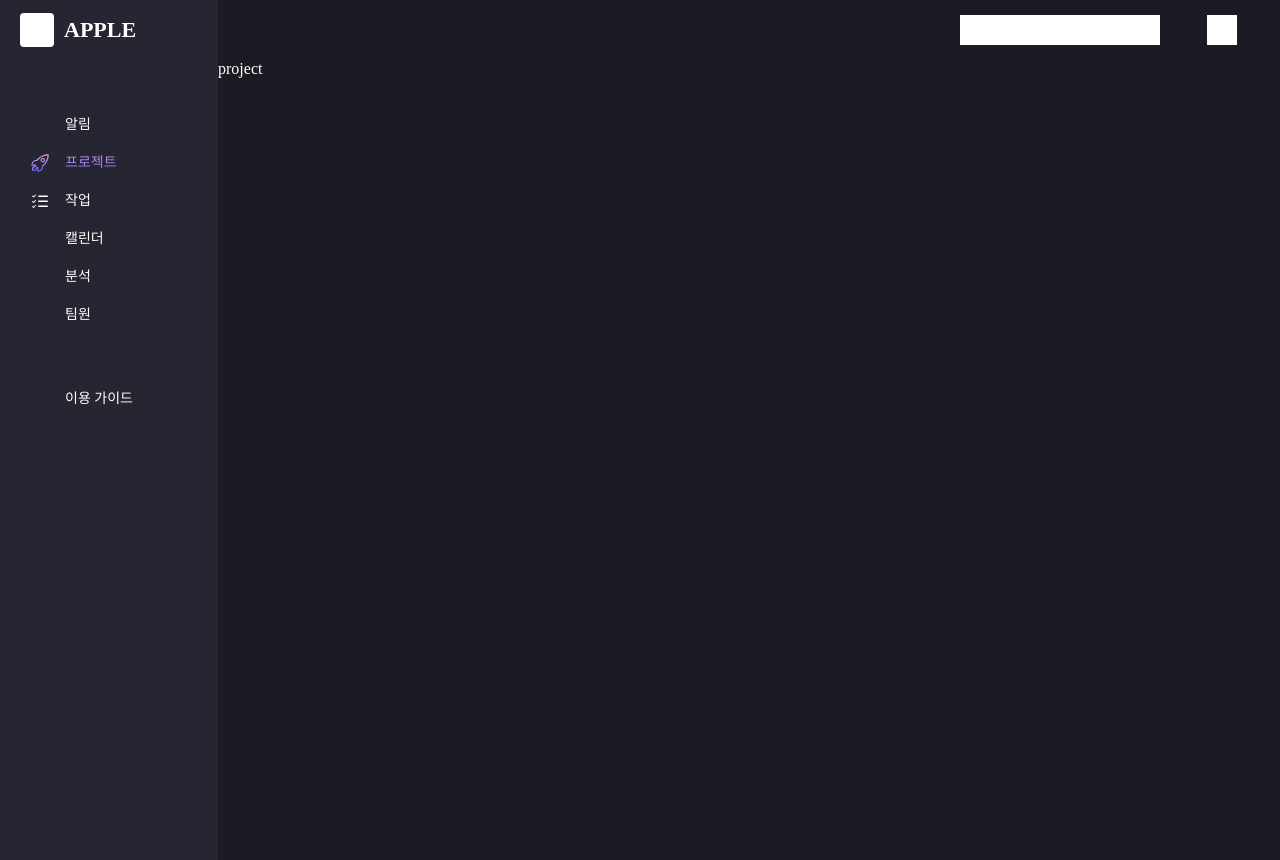
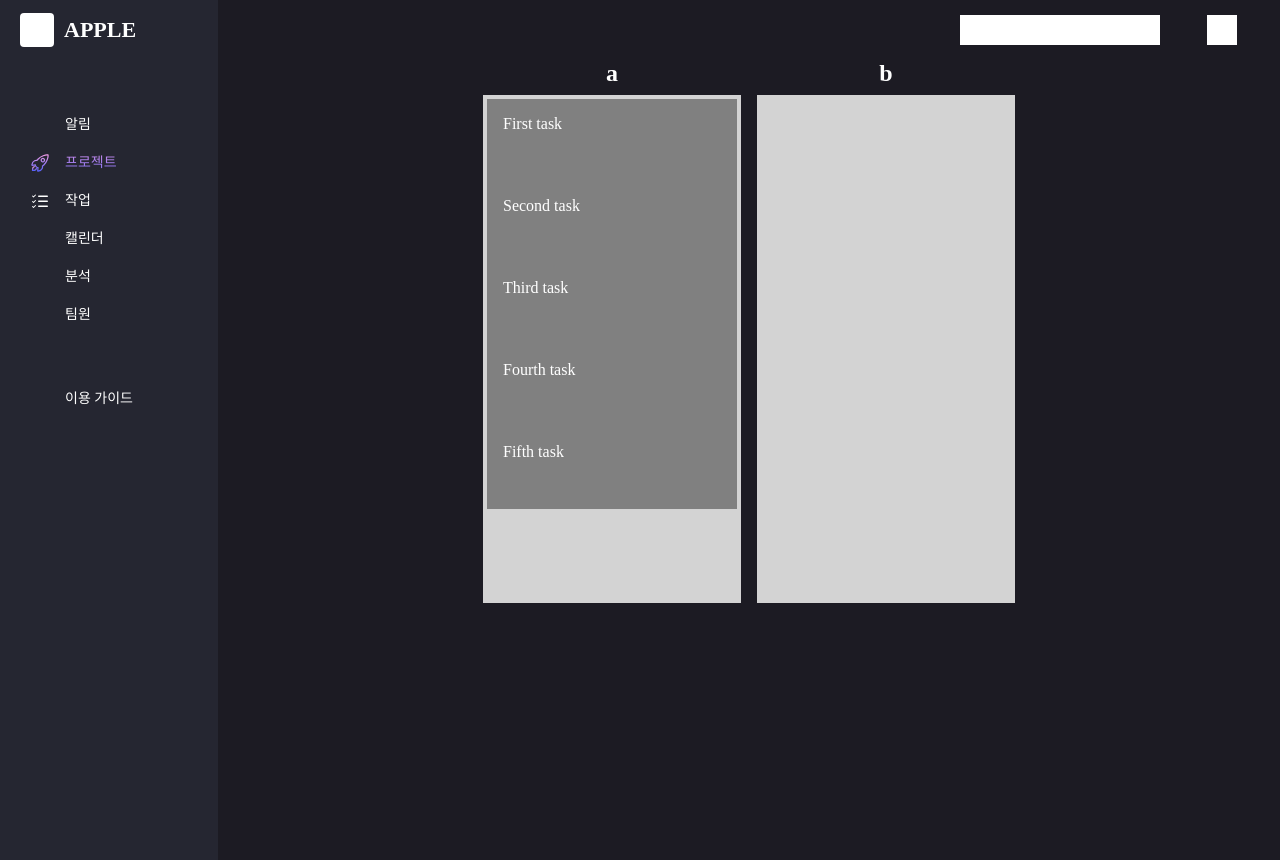
Before and after one commit to Team-PROM/Frontend, a React (Create React App) app in the folder prom/: page /#/ in a window 1280 px wide. Built offline with nearby package versions, Linux system fonts and the light colour scheme; some icons are missing.

Commit message:
칸반 보드 삽입

```diff
--- a/prom/src/pages/project.js
+++ b/prom/src/pages/project.js
@@ -1,6 +1,7 @@
 import React, { useState, useEffect } from "react";
 import { styled } from "styled-components";
 import { theme } from "../styles/theme";
+import KanvanBoard from "../components/kanvanBoard";
 
 export default function ProjectPage() {
   const [width, setWidth] = useState(window.innerWidth);
@@ -20,7 +21,7 @@ export default function ProjectPage() {
 
   return (
     <Body height={height} theme={theme}>
-      project
+      <KanvanBoard></KanvanBoard>
     </Body>
   );
 }
```
